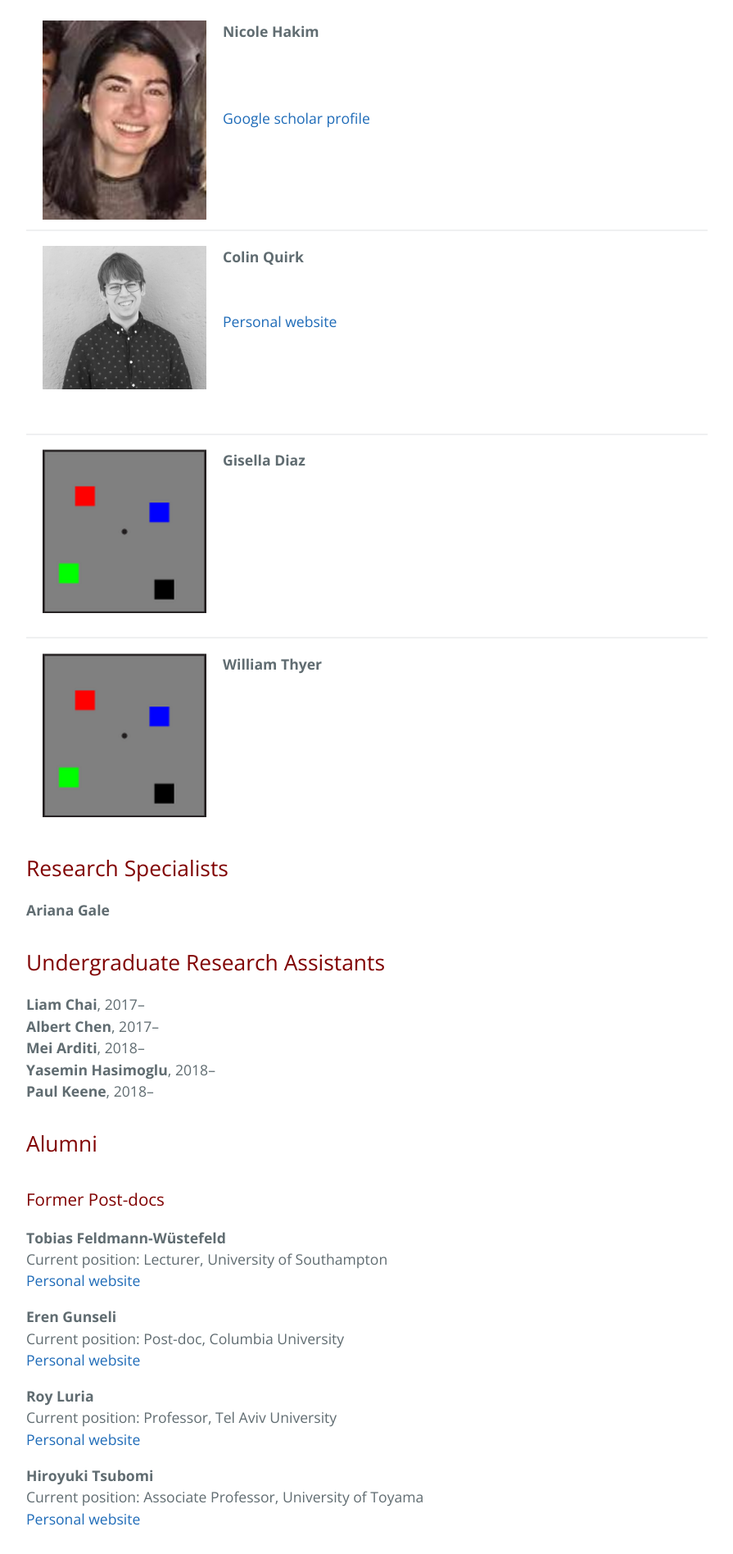
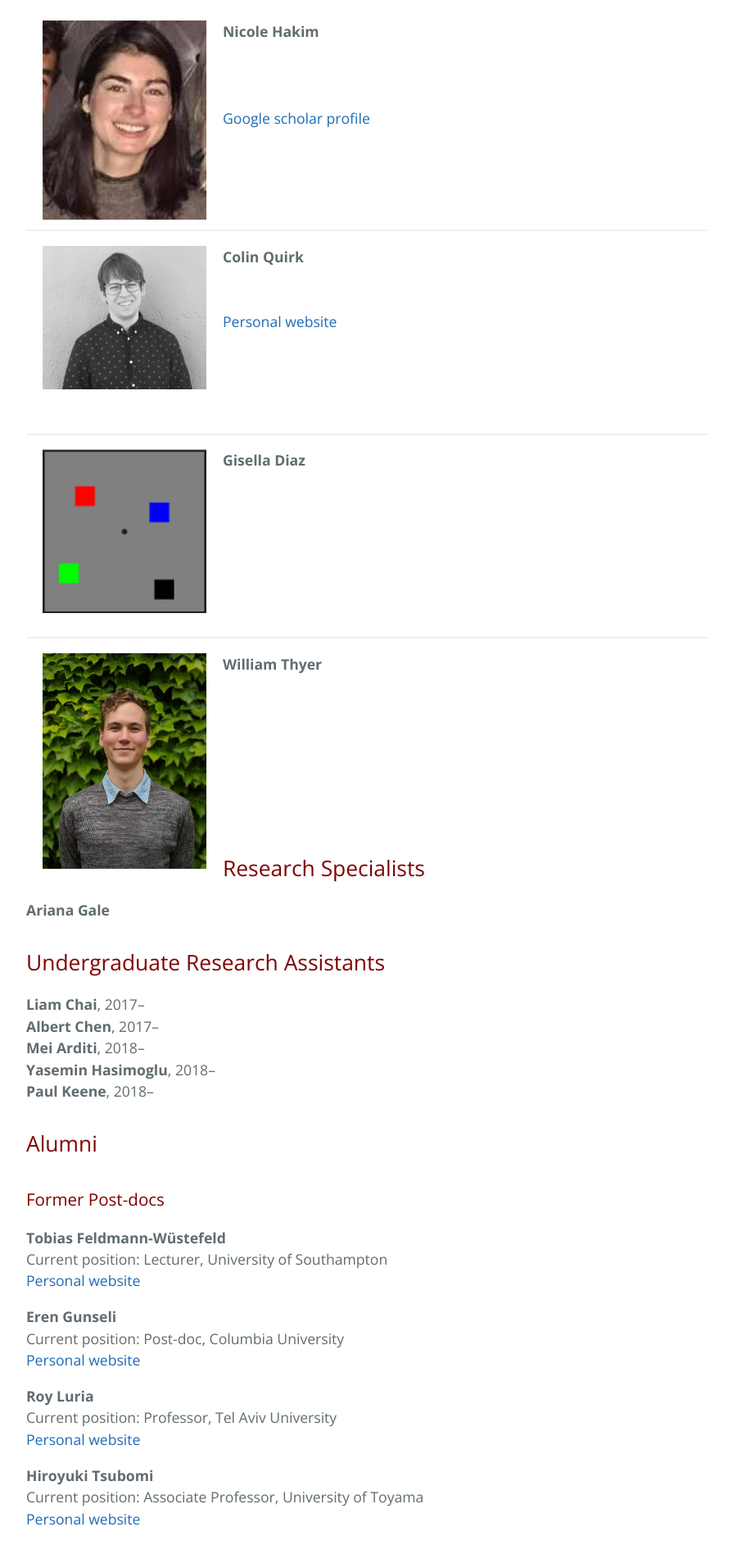
Before and after one commit to AwhVogelLab/awhvogellab.github.io, a Jekyll site: the page built from people.md, in a window 1280 px wide. Shown: the part 1420-3316 px from the top of the page at 82% size, without its empty margins (192-1087 px from the left). Built offline with Jekyll 4.4.1, drawn with Linux system fonts in a browser that asks for light colours; our own code applies the rules of GitHub Pages for plain Markdown files.

Commit message:
added Will Thyer's picture

```diff
--- a/people.md
+++ b/people.md
@@ -64,7 +64,7 @@ University of Chicago  <br>
 ---
 
 
-![Will](/files/images/squares.png){: .image-left}**William Thyer** <br>
+![Will](/files/images/thyer.jpg){: .image-left}**William Thyer** <br>
 <br>
 <br>
 <br>
```
